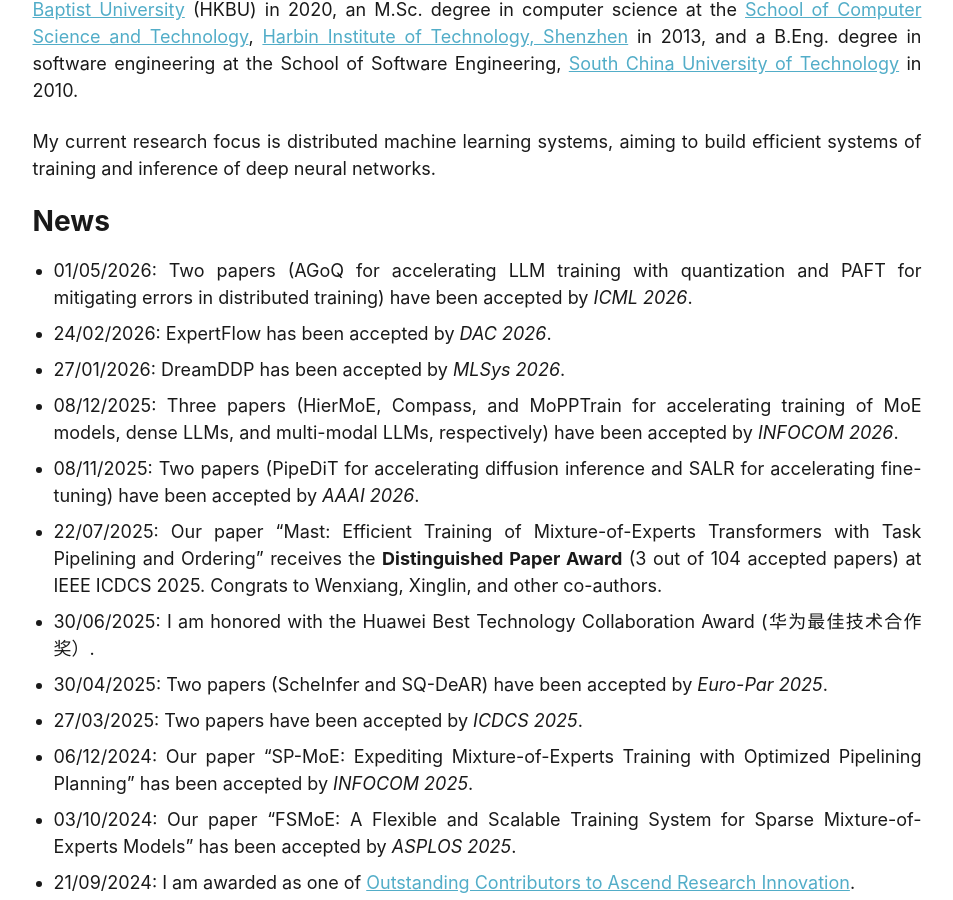
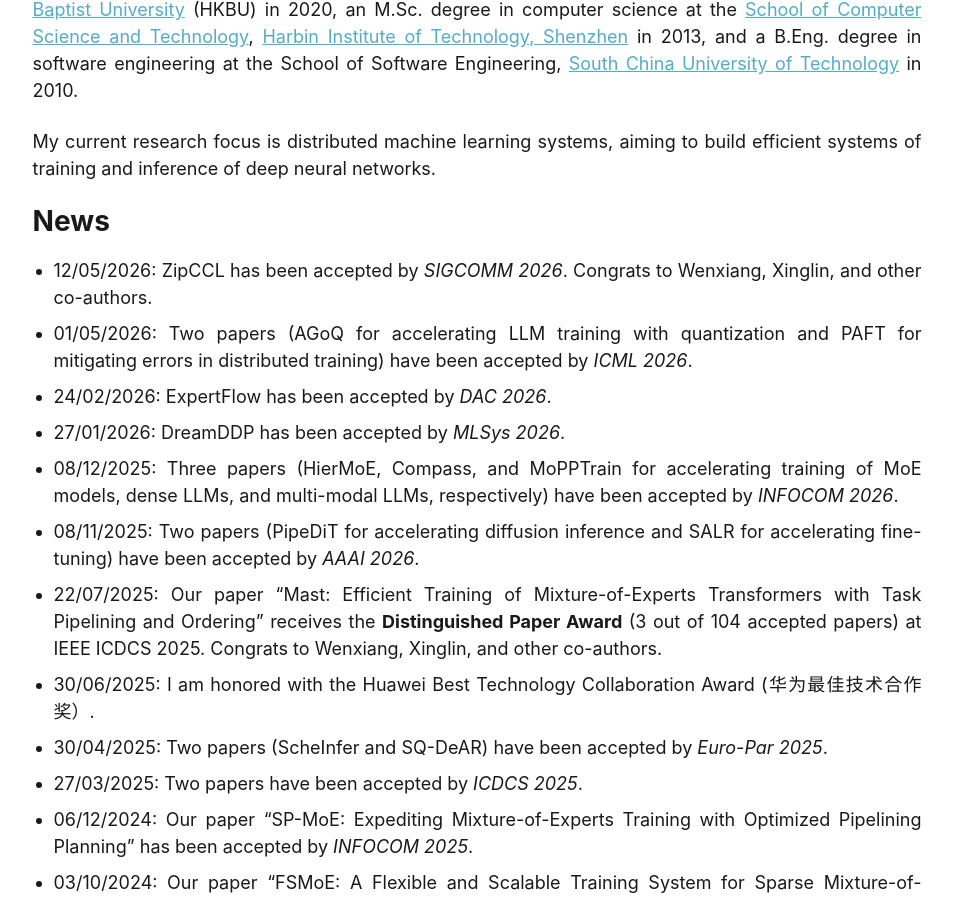
Before and after one commit to shaohuais/shaohuais.github.io, a Jekyll site: the page built from about.md, in a window 1280 px wide and 900 px high, scrolled down 514 px. Shown: the whole window, without its empty margins (163-1116 px from the left). Built offline with Jekyll 4.4.1, drawn with Linux system fonts in a browser that asks for light colours.

Commit message:
add the sigcomm paper

```diff
--- a/about.md
+++ b/about.md
@@ -17,6 +17,7 @@ My current research focus is distributed machine learning systems, aiming to bui
 
 News
 ======
+- 12/05/2026: ZipCCL has been accepted by *SIGCOMM 2026*. Congrats to Wenxiang, Xinglin, and other co-authors.
 - 01/05/2026: Two papers (AGoQ for accelerating LLM training with quantization and PAFT for mitigating errors in distributed training) have been accepted by *ICML 2026*.
 - 24/02/2026: ExpertFlow has been accepted by *DAC 2026*.
 - 27/01/2026: DreamDDP has been accepted by *MLSys 2026*.
```
Also changed, not shown: _pages/publications.md (+1 -0 lines).
